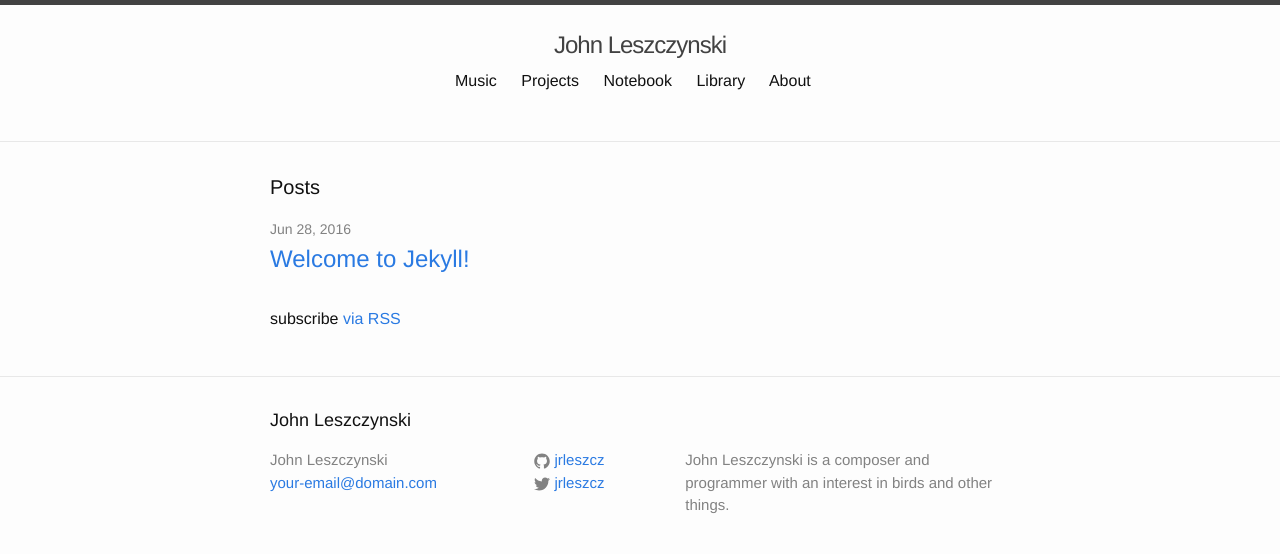
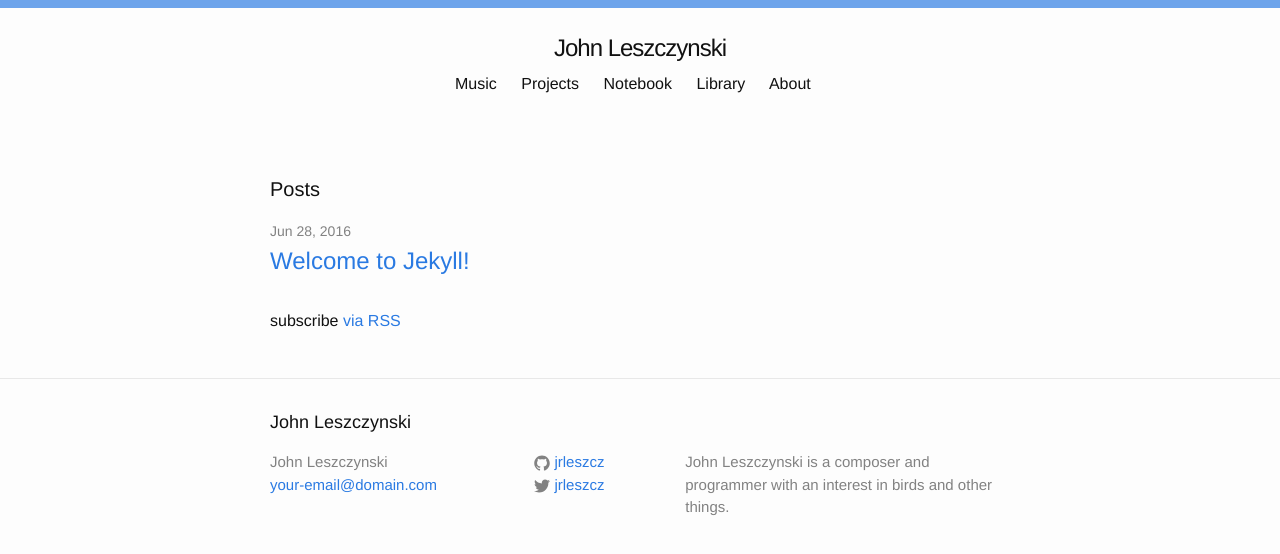
Before and after one commit to ave-llan/ave-llan.github.io, a Jekyll site: the page built from index.html, in a window 1280 px wide. Shown: the top 554 px of the page. Built offline with Jekyll 4.4.1, drawn with Linux system fonts in a browser that asks for light colours.

Commit message:
adjust colors for header

```diff
--- a/_sass/_layout.scss
+++ b/_sass/_layout.scss
@@ -2,13 +2,21 @@
  * Site header
  */
 .site-header {
-    border-top: 5px solid $grey-color-dark;
-    border-bottom: 1px solid $grey-color-light;
+    border-top: 8px solid lighten($brand-color, 15%);
     min-height: 56px;
     padding: 2rem;
 
     // Positioning context for the mobile navigation icon
     position: relative;
+
+    a {
+        color: $text-color;
+
+        &:hover {
+        color: lighten($brand-color, 15%);
+        text-decoration: none
+        }
+    }
 }
 
 .site-title {
@@ -18,11 +26,6 @@
     letter-spacing: -1px;
     margin-bottom: 0;
     text-align: center;
-
-    &,
-    &:visited {
-        color: $grey-color-dark;
-    }
 }
 
 .site-nav {
@@ -35,13 +38,7 @@
     }
 
     .page-link {
-        color: $text-color;
         line-height: $base-line-height;
-
-        &:hover {
-        color: lighten($brand-color, 15%);
-        text-decoration: none
-        }
 
         // Gaps between nav items, but not on the last one
         &:not(:last-child) {
```
